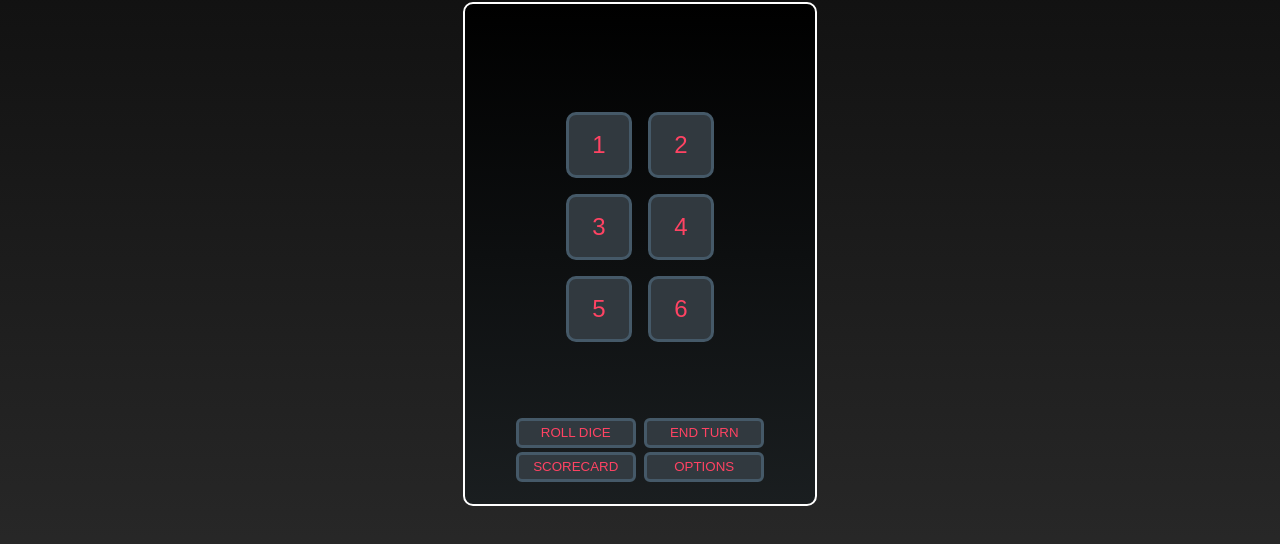
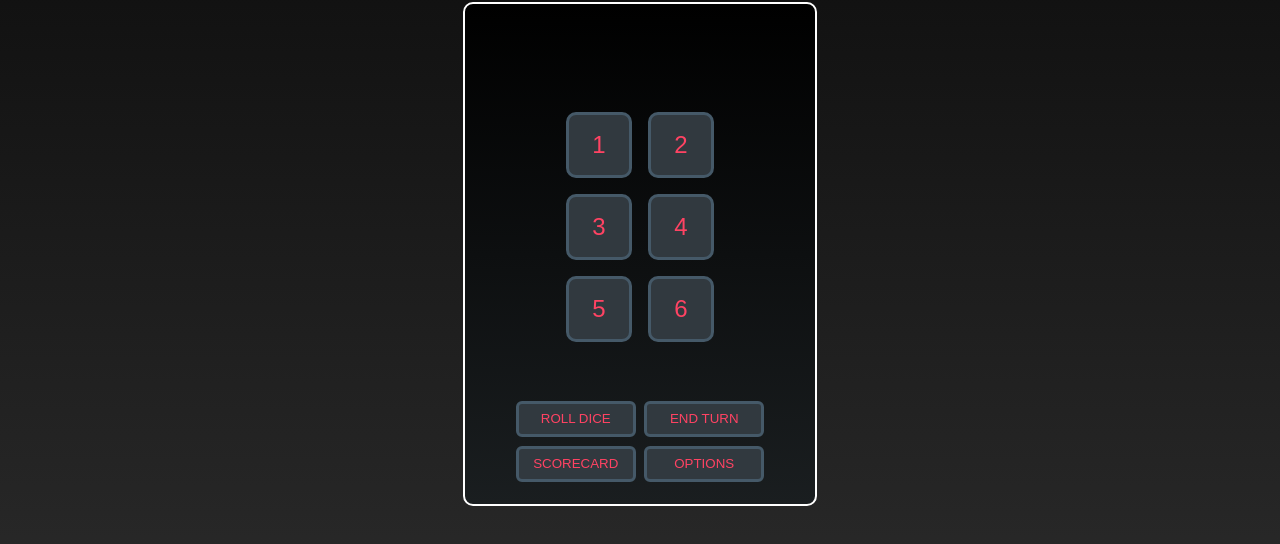
Before and after one commit to MESSENGER1337/dice-game, a plain HTML site: page index.html in a window 1280 px wide. Shown: the part 98-642 px from the top of the page. Drawn offline with Linux system fonts and the light colour scheme.

Commit message:
polish buttons

```diff
--- a/styles/style.css
+++ b/styles/style.css
@@ -14,7 +14,7 @@ body {
 button {
     margin: 2px;
     width: 120px;
-    height: 30px;
+    height: 36px;
     background-color: rgb(49, 57, 63);
     color: rgb(255, 67, 99);
     border: 3px solid rgb(69, 89, 104);
@@ -55,6 +55,7 @@ button:hover, button:active {
     justify-content: center;
     margin-top: auto;
     margin-bottom: 20px;
+    gap: 5px;
 
 }
 
```
Also changed, not shown: app/scratchpad.js (added, +46 -0 lines).
